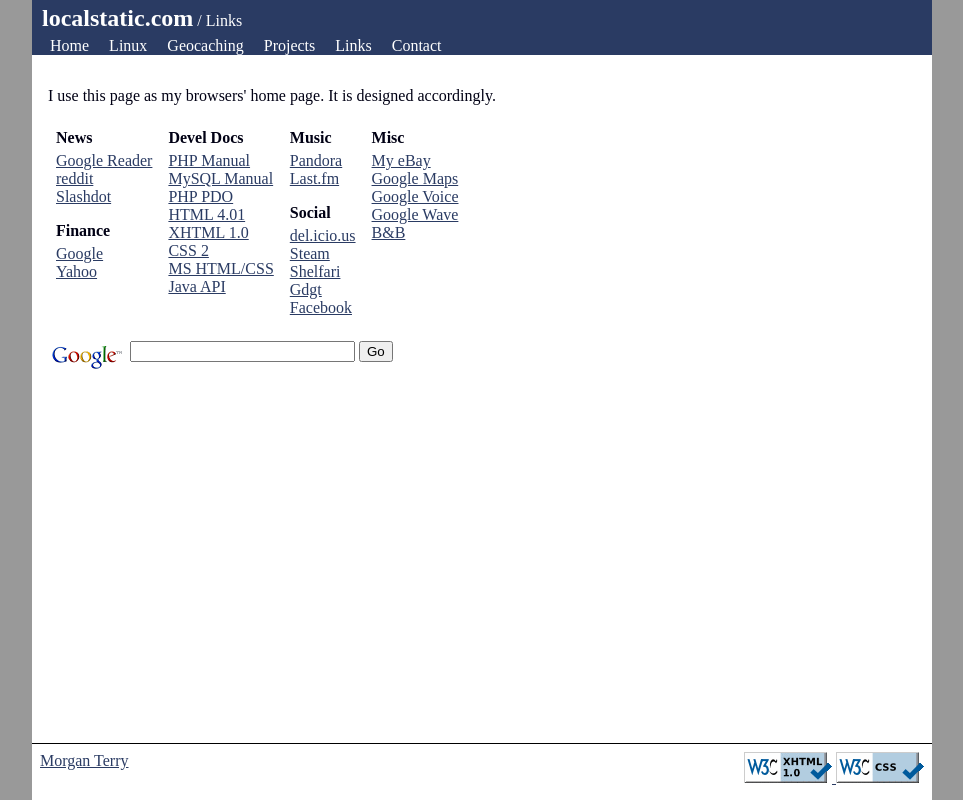
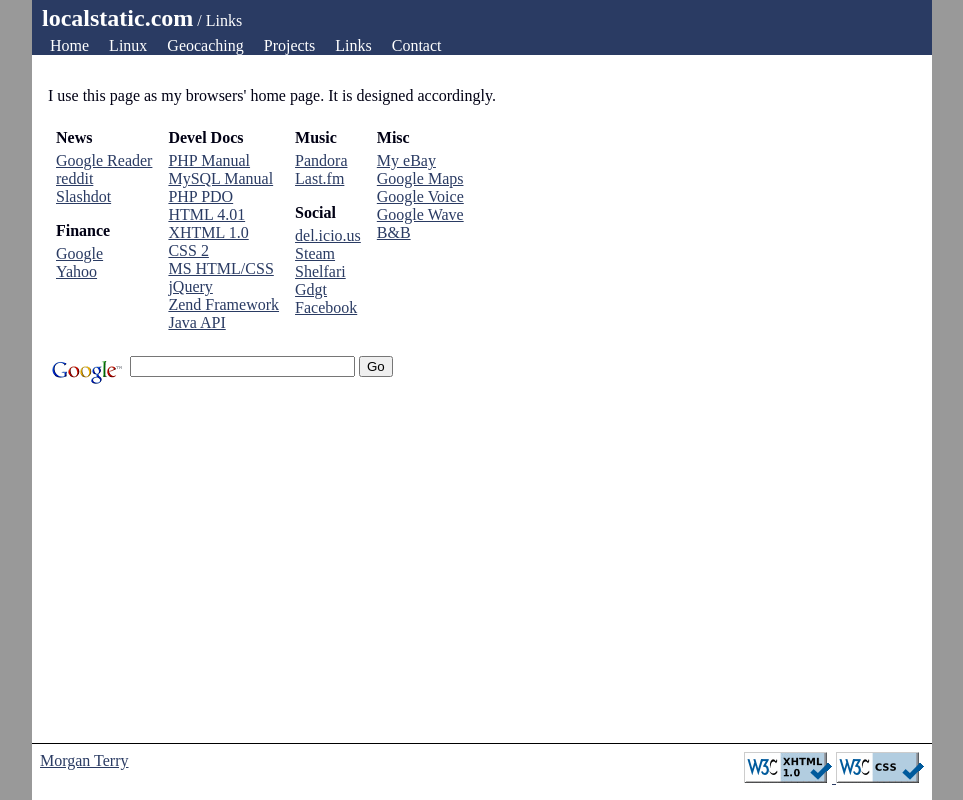
Before and after one commit to localstatic/localstatic.com, a PHP site: page /links in a window 1280 px wide. Shown: the whole page, without its empty margins (158-1121 px from the left). Run offline with PHP 8.4, Linux system fonts and the light colour scheme.

Commit message:
Add links to jQuery and Zend Framework documentation

```diff
--- a/links.php
+++ b/links.php
@@ -32,6 +32,8 @@ include 'tmpl/head.php';
 			<li><a href="http://www.w3.org/TR/xhtml1/">XHTML 1.0</a></li>
 			<li><a href="http://www.w3.org/TR/CSS21/">CSS 2</a></li>
 			<li><a href="http://msdn.microsoft.com/en-us/library/aa155110.aspx">MS HTML/CSS</a></li>
+			<li><a href="http://docs.jquery.com/Main_Page">jQuery</a></li>
+			<li><a href="http://www.framework.zend.com/manual/en/">Zend Framework</a></li>
 			<li><a href="http://java.sun.com/j2se/1.5.0/docs/api/">Java API</a></li>
 		</ul>
 	</div> <!-- /column -->
```
